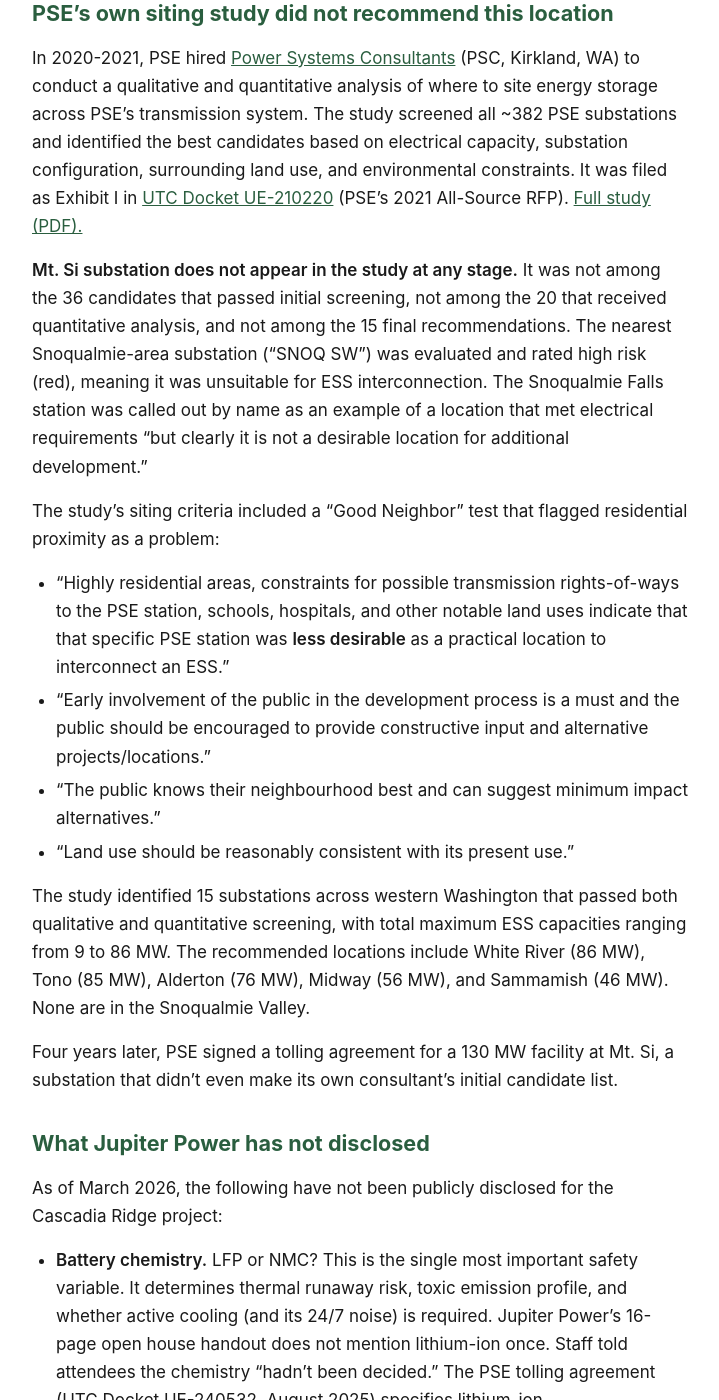
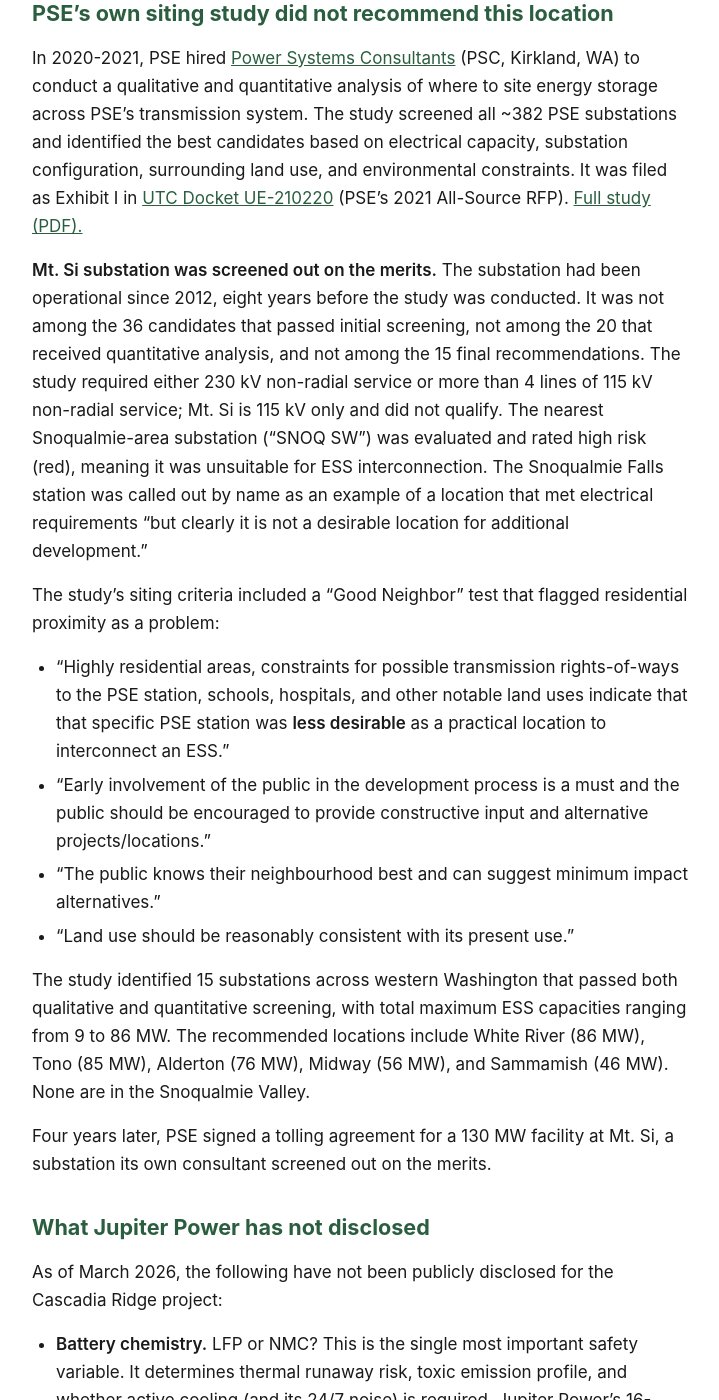
Before and after one commit to calef/cascadia-ridge-bess, a Jekyll site: the page built from _pages/project.md, in a window 1280 px wide and 1400 px high, scrolled down 2193 px. Shown: the whole window, without its empty margins (280-999 px from the left). Built offline with Jekyll 4.4.1, drawn with Linux system fonts in a browser that asks for light colours.

```diff
--- a/_pages/project.md
+++ b/_pages/project.md
@@ -49,7 +49,7 @@ PSE needs storage to hit its [CETA](/ceta) targets: up to 2.3 million annual MWh
 
 In 2020-2021, PSE hired [Power Systems Consultants](https://www.pscconsulting.com/) (PSC, Kirkland, WA) to conduct a qualitative and quantitative analysis of where to site energy storage across PSE's transmission system. The study screened all ~382 PSE substations and identified the best candidates based on electrical capacity, substation configuration, surrounding land use, and environmental constraints. It was filed as Exhibit I in [UTC Docket UE-210220](https://apiproxy.utc.wa.gov/cases/GetDocument?docID=7&year=2021&docketNumber=210220) (PSE's 2021 All-Source RFP). [Full study (PDF).](/assets/pse-ess-location-study-2021.pdf)
 
-**Mt. Si substation does not appear in the study at any stage.** It was not among the 36 candidates that passed initial screening, not among the 20 that received quantitative analysis, and not among the 15 final recommendations. The nearest Snoqualmie-area substation ("SNOQ SW") was evaluated and rated high risk (red), meaning it was unsuitable for ESS interconnection. The Snoqualmie Falls station was called out by name as an example of a location that met electrical requirements "but clearly it is not a desirable location for additional development."
+**Mt. Si substation was screened out on the merits.** The substation had been operational since 2012, eight years before the study was conducted. It was not among the 36 candidates that passed initial screening, not among the 20 that received quantitative analysis, and not among the 15 final recommendations. The study required either 230 kV non-radial service or more than 4 lines of 115 kV non-radial service; Mt. Si is 115 kV only and did not qualify. The nearest Snoqualmie-area substation ("SNOQ SW") was evaluated and rated high risk (red), meaning it was unsuitable for ESS interconnection. The Snoqualmie Falls station was called out by name as an example of a location that met electrical requirements "but clearly it is not a desirable location for additional development."
 
 The study's siting criteria included a "Good Neighbor" test that flagged residential proximity as a problem:
 
@@ -60,7 +60,7 @@ The study's siting criteria included a "Good Neighbor" test that flagged residen
 
 The study identified 15 substations across western Washington that passed both qualitative and quantitative screening, with total maximum ESS capacities ranging from 9 to 86 MW. The recommended locations include White River (86 MW), Tono (85 MW), Alderton (76 MW), Midway (56 MW), and Sammamish (46 MW). None are in the Snoqualmie Valley.
 
-Four years later, PSE signed a tolling agreement for a 130 MW facility at Mt. Si, a substation that didn't even make its own consultant's initial candidate list.
+Four years later, PSE signed a tolling agreement for a 130 MW facility at Mt. Si, a substation its own consultant screened out on the merits.
 
 ## What Jupiter Power has not disclosed
 
```
Also changed, not shown: _pages/permitting.md (+1 -1 lines), _pages/updates.md (+1 -1 lines).
